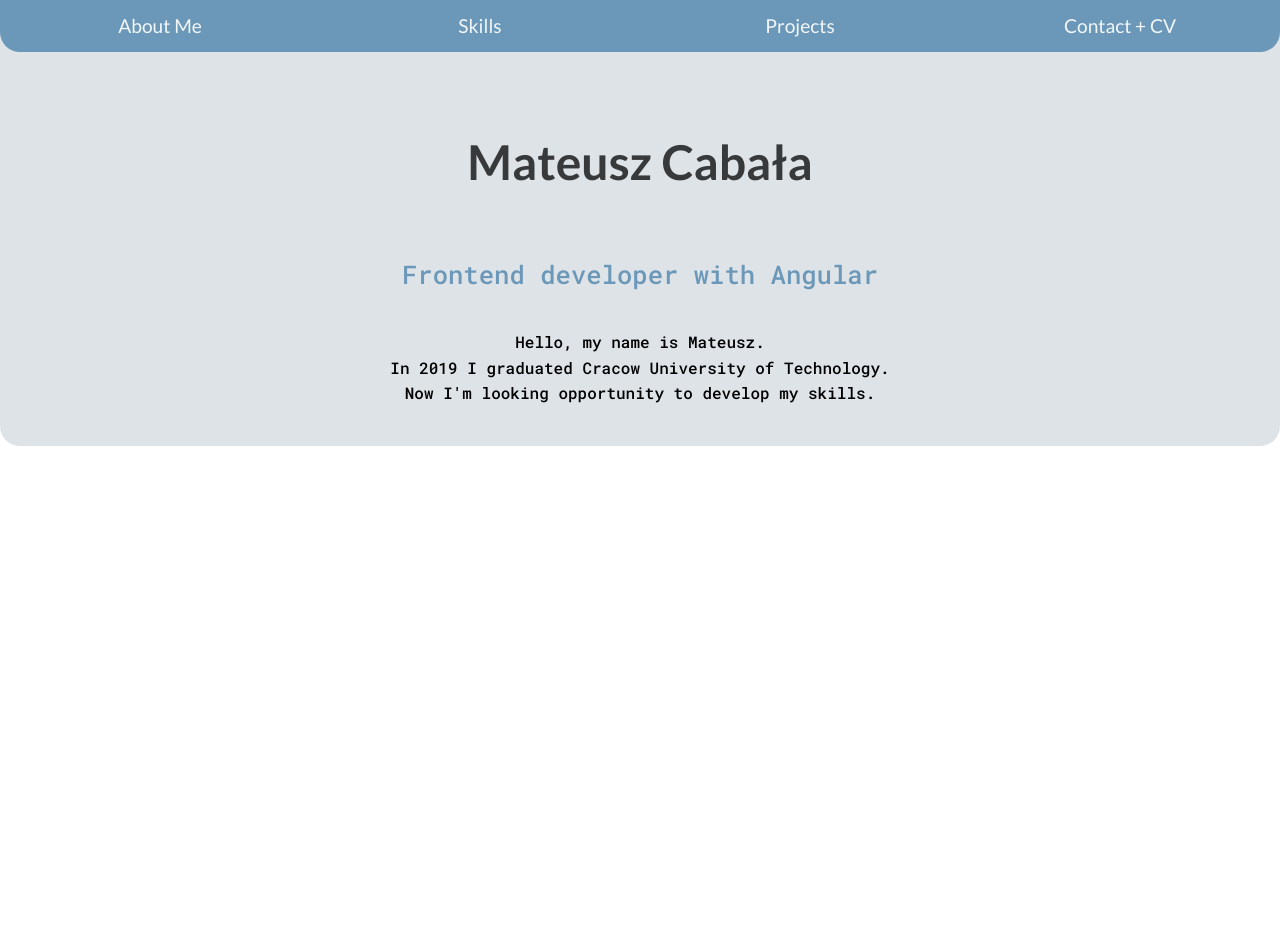
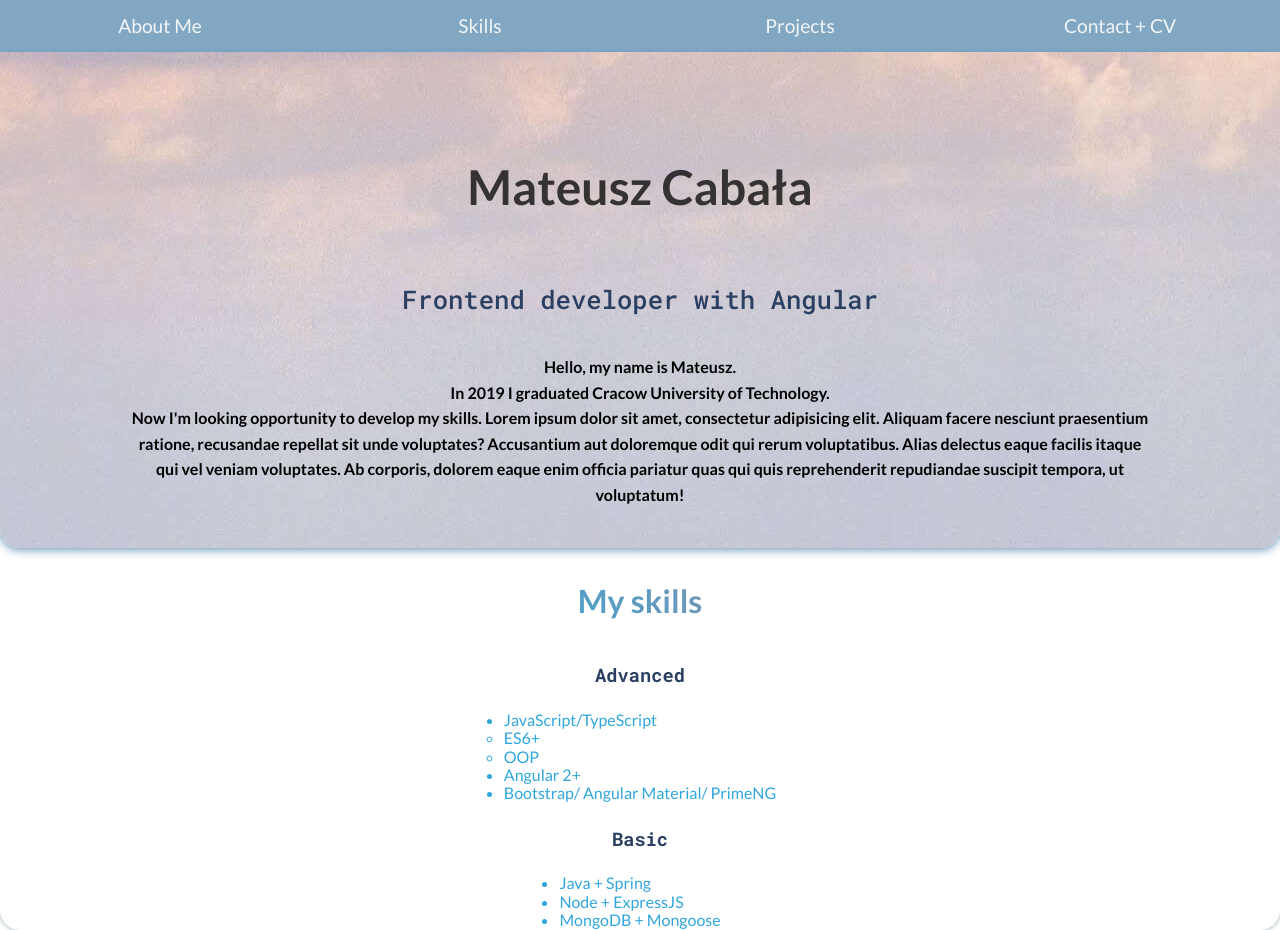
Before and after one commit to mateuszCabala95/portfolio, a website: page index.html in a window 1280 px wide. Before the commit the page ends 800 px from the top, so only its background shows below. Drawn offline with nearby package versions, Linux system fonts and the light colour scheme.

Commit message:
Add basic structure in Skills
change background in header section

```diff
--- a/index.html
+++ b/index.html
@@ -36,6 +36,7 @@
 
 
 </header>
+<main>
     <section id="about" class="about">
         <h1 class="about__name">Mateusz Cabała</h1>
         <p class="about__job-position">Frontend developer with Angular</p>
@@ -43,11 +44,36 @@
             Hello, my name is <span class="about__important">Mateusz</span>. <br>
             In 2019 I graduated Cracow University of Technology. <br>
             Now I'm looking opportunity to develop my skills.
+            Lorem ipsum dolor sit amet, consectetur adipisicing elit. Aliquam facere nesciunt praesentium ratione, recusandae repellat sit unde voluptates? Accusantium aut doloremque odit qui rerum voluptatibus. Alias delectus eaque facilis itaque qui vel veniam voluptates. Ab corporis, dolorem eaque enim officia pariatur quas qui quis reprehenderit repudiandae suscipit tempora, ut voluptatum!
         </div>
     </section>
-<section id="skills"></section>
+    <section id="skills" class="skills">
+<!--        <div class="border"></div>-->
+        <h2>My skills</h2>
+        <h3 class="skills_level">Advanced</h3>
+        <ul class="skills__list">
+            <li class="skills__item">JavaScript/TypeScript
+                <ul class="skills__details skills__details--open">
+                    <li class="skills__description">ES6+</li>
+                    <li class="skills__description">OOP</li>
+                </ul>
+            </li>
+            <li class="skills__item">Angular 2+</li>
+            <li class="skills__item">Bootstrap/ Angular Material/ PrimeNG</li>
+
+        </ul>
+        <h3 class="skills_level">Basic</h3>
+        <ul class="skills__list">
+            <li class="skills__item">Java + Spring</li>
+            <li class="skills__item">Node + ExpressJS</li>
+            <li class="skills__item">MongoDB + Mongoose</li>
+        </ul>
+
+
+    </section>
     <section id="projects"></section>
     <section id="contact"></section>
+</main>
 <footer></footer>
 </body>
 </html>
--- a/script.js
+++ b/script.js
@@ -27,8 +27,10 @@ const MoJSShape = {
     init: () => {
         window.addEventListener('click', (e) => {
             MoJSShape.sparksShape.tune({
-                x: e.clientX,
-                y: e.clientY,
+                x: e.pageX,
+
+                y: e.pageY,
+
             })
                 .replay()
                 .generate();
--- a/scss/_about.scss
+++ b/scss/_about.scss
@@ -1,11 +1,14 @@
 .about {
   width: 100%;
-  margin-top: -25px;
+  //margin-top: -50px;
   display: flex;
   flex-wrap: wrap;
   justify-content: center;
   align-items: center;
-  background-color: rgba($light-accent, 0.3);
+  background-size: cover;
+  background: url("assets/cloud_compress.jpg");
+  background-position: bottom center;
+  box-shadow: 0 2px 10px $main-brand-color;
   @include border-radius-mix('sm');
 
 
@@ -29,13 +32,12 @@
     position: relative;
     left: 50%;
     transform: translateX(-50%);
-    z-index: -10;
   }
 
   &__job-position {
     width: 80%;
     font-size: 1.2em;
-    color: $main-brand-color;
+    color: $dark-shadow;
     font-family: $secondary-font;
     text-align: center;
     margin-top: 25px;
@@ -45,16 +47,18 @@
     width: 80%;
     margin: 40px auto;
     text-align: center;
-    font-family: $secondary-font;
+    font-family: $primary-font;
     line-height: 1.6em;
+    font-weight: bold;
   }
 
 }
 
 @media screen and (min-width: 768px) {
   .about {
+    flex-direction: column;
     @include border-radius-mix('lg');
-    flex-direction: column;
+
 
     &__name {
       width: 60vw;
--- a/scss/_header.scss
+++ b/scss/_header.scss
@@ -1,8 +1,9 @@
 .header {
   position: sticky;
   top: 0;
-  background-color: $main-brand-color;
-  @include border-radius-mix('sm');
+  background-color: rgba($main-brand-color, 0.85);
+z-index: 20;
+
 
   &__mobile-btn {
     position: absolute;
@@ -120,7 +121,7 @@
 
 @media screen and (min-width: 768px) {
   .header {
-@include border-radius-mix('lg');
+//@include border-radius-mix('lg');
 
     &__mobile-btn {
       top: 35px;
--- /dev/null
+++ b/scss/_skills.scss
@@ -0,0 +1,72 @@
+.border{
+  width: 100%;
+  height: 10px;
+  border-radius: 0 0 10px 10px;
+  background-color: white;
+  //margin-top: -25px;
+}
+
+.skills{
+  position: relative;
+  z-index: -10;
+
+  display: flex;
+  flex-direction: column;
+  align-items: center;
+
+  margin-top: -10px; //@mq 768px = 25px
+  padding-top: 25px;
+  box-shadow: 0 0 5px $light-accent;
+
+  color:rgba(white, 0.85);
+  @include border-radius-mix('sm');
+
+
+  h2{
+    padding: 20px 0;
+    font-size: 2em;
+
+    background-color: #f3ec78;
+    background-image: linear-gradient(45deg, $dark-accent, $main-brand-color,#ee7752, #e73c7e,);
+    background-size: 400% 400%;
+    -webkit-background-clip: text;
+    -moz-background-clip: text;
+    -webkit-text-fill-color: transparent;
+    -moz-text-fill-color: transparent;
+    animation: gradient 5s ease infinite;
+
+    font-family: $primary-font;
+  }
+
+  h3{
+    padding: 25px 0;
+    font-family: $secondary-font;
+    color: $dark-shadow;
+  }
+
+  &__list{
+    color: $dark-accent;
+    font-family: $primary-font;
+  }
+
+
+}
+
+@media screen  and (min-width: 768px){
+  .skills{
+    @include border-radius-mix('lg');
+  }
+
+}
+
+@keyframes gradient {
+  0% {
+    background-position: 0 50%;
+  }
+  50% {
+    background-position: 100% 50%;
+  }
+  100% {
+    background-position: 0 50%;
+  }
+}
--- a/style.scss
+++ b/style.scss
@@ -1,16 +1,14 @@
-@import "scss/variables";
-@import "scss/mixins";
-@import "scss/header";
-@import "scss/about";
 *{
   margin: 0;
   padding: 0;
   box-sizing: border-box;
 }
-body{
+html{
   scroll-behavior: smooth;
 }
-.container{
-  width: 80%;
-  max-width: 1200px;
-}
+
+@import "scss/variables";
+@import "scss/mixins";
+@import "scss/header";
+@import "scss/about";
+@import "scss/skills";
```
Also changed, not shown: assets/cloud_compress.jpg (added), style.css, 1 other file. Lines whose indentation alone changed are shown as unchanged.
